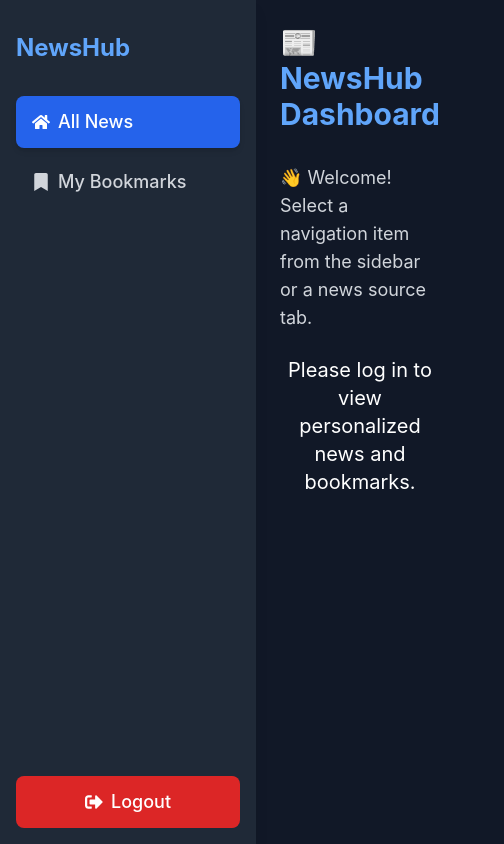
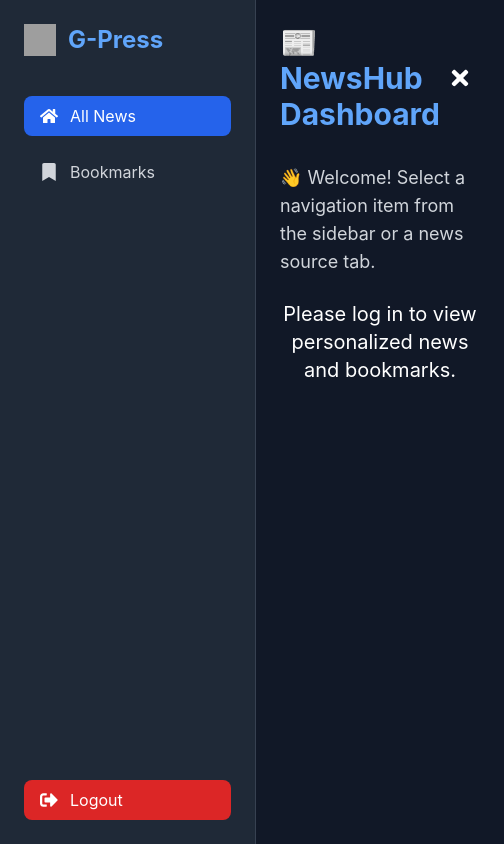
Before and after one commit to ShreyRajshekhar123/G-Press, a React (Create React App) app: page /home in a window 390 px wide. Shown: the whole page, 504 px wide, since content can reach past the window. Built offline with nearby package versions, Linux system fonts and the light colour scheme; no server answers; grey boxes are pictures that could not be loaded.

Commit message:
Added responsiveness

```diff
--- a/src/components/Sidebar.jsx
+++ b/src/components/Sidebar.jsx
@@ -1,63 +1,144 @@
-// C:\Users\OKKKK\Desktop\G-Press\G-Press\src\components\Sidebar.jsx
 import React from "react";
-import { FaHome, FaBookmark, FaSignOutAlt } from "react-icons/fa";
+import { Link } from "react-router-dom";
+import {
+  FaHome,
+  FaBookmark,
+  FaSignOutAlt,
+  FaBars,
+  FaTimes,
+} from "react-icons/fa"; // Added FaBars, FaTimes if you wanted them here
 
-// Helper function (can be moved to a utilities file if used elsewhere)
-const formatSourceName = (sourceSlug) => {
-  if (!sourceSlug) return "";
-  if (sourceSlug === "all") return "All News";
-  if (sourceSlug === "bookmarks") return "My Bookmarks";
-  // This is for internal formatting if needed, but not used in this Sidebar anymore for specific newspapers
-  return sourceSlug
-    .replace(/-/g, " ")
-    .split(" ")
-    .map((word) => word.charAt(0).toUpperCase() + word.slice(1))
-    .join(" ");
+export default function Sidebar({
+  activeTab,
+  setActiveTab,
+  onLogout,
+  isSidebarOpen, // NEW PROP
+  toggleSidebar, // NEW PROP (though we won't use it directly inside sidebar for its own toggle)
+}) {
+  const handleTabClick = (tabName) => {
+    setActiveTab(tabName);
+    // Optional: Close sidebar on small screens after clicking a tab
+    // if (window.innerWidth < 768) { // Example breakpoint for small screens
+    //   toggleSidebar();
+    // }
   };
 
-export default function Sidebar({ activeTab, setActiveTab, onLogout }) {
-  // These are the main navigation items in the sidebar
-  const navItems = [
-    { id: "all", name: "All News", icon: <FaHome className="mr-2" /> },
-    {
-      id: "bookmarks",
-      name: "My Bookmarks",
-      icon: <FaBookmark className="mr-2" />,
-    },
-  ];
+  return (
+    <div
+      className={`fixed top-0 left-0 h-full w-64 bg-gray-800 text-white p-6
+        transform transition-transform duration-300 ease-in-out
+        ${isSidebarOpen ? "translate-x-0" : "-translate-x-full"}
+        z-50 border-r border-gray-700
+      `}
+    >
+      <div className="flex items-center mb-10">
+        <img src="/logo.png" alt="G-Press Logo" className="h-8 w-8 mr-3" />
+        <h1 className="text-2xl font-bold text-blue-400">G-Press</h1>
+      </div>
 
-  return (
-    <div className="w-64 bg-gray-800 text-white flex flex-col p-4 shadow-lg h-screen fixed top-0 left-0">
-      <h2 className="text-2xl font-bold text-blue-400 mb-8 mt-4">NewsHub</h2>
-      <nav className="flex-grow">
-        <ul>
-          {navItems.map((item) => (
-            <li key={item.id} className="mb-2">
+      <nav className="space-y-4">
+        {/* All News Tab */}
         <button
-                onClick={() => setActiveTab(item.id)}
-                className={`flex items-center w-full px-4 py-3 rounded-lg text-lg font-medium transition duration-200 ease-in-out
+          className={`w-full text-left py-2 px-4 rounded-lg flex items-center transition-colors duration-200
             ${
-                                      activeTab === item.id
-                                        ? "bg-blue-600 text-white shadow-md"
-                                        : "hover:bg-gray-700 text-gray-300 hover:text-white"
+              activeTab === "all"
+                ? "bg-blue-600 text-white"
+                : "hover:bg-gray-700 text-gray-300"
             }`}
+          onClick={() => handleTabClick("all")}
         >
-                {item.icon}
-                {item.name}
+          <FaHome className="mr-3 text-lg" />
+          <span>All News</span>
         </button>
-            </li>
-          ))}
-        </ul>
+
+        {/* Bookmarks Tab (always available, but only shows content if logged in) */}
+        <button
+          className={`w-full text-left py-2 px-4 rounded-lg flex items-center transition-colors duration-200
+            ${
+              activeTab === "bookmarks"
+                ? "bg-blue-600 text-white"
+                : "hover:bg-gray-700 text-gray-300"
+            }`}
+          onClick={() => handleTabClick("bookmarks")}
+        >
+          <FaBookmark className="mr-3 text-lg" />
+          <span>Bookmarks</span>
+        </button>
+
+        {/* REMOVED: News Source Tabs and the "Sources" heading */}
+        {/*
+        <h2 className="text-gray-400 text-sm uppercase tracking-wider mt-6 mb-2">
+          Sources
+        </h2>
+        <button
+          className={`w-full text-left py-2 px-4 rounded-lg flex items-center transition-colors duration-200
+            ${
+              activeTab === "hindu"
+                ? "bg-blue-600 text-white"
+                : "hover:bg-gray-700 text-gray-300"
+            }`}
+          onClick={() => handleTabClick("hindu")}
+        >
+          <span>The Hindu</span>
+        </button>
+        <button
+          className={`w-full text-left py-2 px-4 rounded-lg flex items-center transition-colors duration-200
+            ${
+              activeTab === "hindustan-times"
+                ? "bg-blue-600 text-white"
+                : "hover:bg-gray-700 text-gray-300"
+            }`}
+          onClick={() => handleTabClick("hindustan-times")}
+        >
+          <span>Hindustan Times</span>
+        </button>
+        <button
+          className={`w-full text-left py-2 px-4 rounded-lg flex items-center transition-colors duration-200
+            ${
+              activeTab === "toi"
+                ? "bg-blue-600 text-white"
+                : "hover:bg-gray-700 text-gray-300"
+            }`}
+          onClick={() => handleTabClick("toi")}
+        >
+          <span>Times of India</span>
+        </button>
+        <button
+          className={`w-full text-left py-2 px-4 rounded-lg flex items-center transition-colors duration-200
+            ${
+              activeTab === "ie"
+                ? "bg-blue-600 text-white"
+                : "hover:bg-gray-700 text-gray-300"
+            }`}
+          onClick={() => handleTabClick("ie")}
+        >
+          <span>Indian Express</span>
+        </button>
+        <button
+          className={`w-full text-left py-2 px-4 rounded-lg flex items-center transition-colors duration-200
+            ${
+              activeTab === "dna"
+                ? "bg-blue-600 text-white"
+                : "hover:bg-gray-700 text-gray-300"
+            }`}
+          onClick={() => handleTabClick("dna")}
+        >
+          <span>DNA India</span>
+        </button>
+        */}
+        {/* Add more source buttons here as needed if you decide to put them back */}
       </nav>
 
-      {/* Logout Button at the bottom */}
+      {/* Logout button positioned at the bottom */}
+      <div className="absolute bottom-6 left-0 w-full px-6">
         <button
+          className="w-full text-left py-2 px-4 rounded-lg flex items-center bg-red-600 hover:bg-red-700 text-white transition-colors duration-200"
           onClick={onLogout}
-        className="flex items-center justify-center bg-red-600 hover:bg-red-700 text-white px-4 py-3 rounded-lg text-lg font-medium transition duration-200 ease-in-out mt-auto"
         >
-        <FaSignOutAlt className="mr-2" />
-        Logout
+          <FaSignOutAlt className="mr-3 text-lg" />
+          <span>Logout</span>
         </button>
+      </div>
     </div>
   );
 }
--- a/src/pages/Home.jsx
+++ b/src/pages/Home.jsx
@@ -1,58 +1,52 @@
 import React, { useState, useEffect, useCallback } from "react";
 import axios from "axios";
-import { auth } from "../firebase"; // Import auth directly from your firebase.js
-import { onAuthStateChanged, signOut } from "firebase/auth"; // Import onAuthStateChanged
+import { auth } from "../firebase";
+import { onAuthStateChanged, signOut } from "firebase/auth";
 import { useNavigate } from "react-router-dom";
 import Sidebar from "../components/Sidebar";
 import NewsTabs from "../components/NewsFeed";
+import { FaBars, FaTimes } from "react-icons/fa"; // Import icons for toggle button
 
 export default function Home() {
   const navigate = useNavigate();
-  // State to hold the Firebase user object
   const [currentUser, setCurrentUser] = useState(null);
-  const [loadingUser, setLoadingUser] = useState(true); // New state to track if user is being loaded
-
+  const [loadingUser, setLoadingUser] = useState(true);
   const [activeTab, setActiveTab] = useState("all");
-  // userId will now be derived from currentUser.uid
   const userId = currentUser ? currentUser.uid : null;
   const [userBookmarks, setUserBookmarks] = useState([]);
+
+  // NEW STATE: Manage sidebar visibility
+  const [isSidebarOpen, setIsSidebarOpen] = useState(true); // Start open by default
 
   // Effect to listen for Firebase auth state changes
   useEffect(() => {
     const unsubscribe = onAuthStateChanged(auth, (user) => {
       if (user) {
-        // User is signed in
         setCurrentUser(user);
         console.log("Firebase user detected:", user.uid);
       } else {
-        // User is signed out
         setCurrentUser(null);
         console.log("Firebase user logged out.");
       }
-      setLoadingUser(false); // User loading is complete
+      setLoadingUser(false);
     });
+    return () => unsubscribe();
+  }, []);
 
-    // Cleanup subscription on unmount
-    return () => unsubscribe();
-  }, []); // Empty dependency array means this runs once on mount
-
-  // Function to fetch the raw user bookmarks list
   const fetchUserBookmarks = useCallback(async () => {
-    // Only attempt to fetch if userId is available and not still loading user
     if (!userId || loadingUser) {
       console.log(
         "Skipping bookmark fetch: userId not available or user still loading."
       );
-      setUserBookmarks([]); // Ensure bookmarks are empty if no user or user still loading
+      setUserBookmarks([]);
       return;
     }
-
     try {
       const response = await axios.get(
         `http://localhost:5000/api/news/user/${userId}/bookmarks`
       );
       setUserBookmarks(response.data || []);
-      console.log("Fetched user bookmarks in Home:", response.data); // DEBUG: Confirm data
+      console.log("Fetched user bookmarks in Home:", response.data);
     } catch (err) {
       console.error(
         "Error fetching user bookmarks in Home:",
@@ -60,30 +54,33 @@ export default function Home() {
       );
       setUserBookmarks([]);
     }
-  }, [userId, loadingUser]); // Dependency array: re-create if userId or loadingUser changes
+  }, [userId, loadingUser]);
 
-  // Effect to fetch user bookmarks when the userId becomes available (after Firebase auth state changes)
   useEffect(() => {
     if (!loadingUser) {
-      // Only try to fetch once user loading is complete
       fetchUserBookmarks();
     }
-  }, [loadingUser, fetchUserBookmarks]); // Dependency array: re-run if loadingUser state or fetchUserBookmarks callback changes
+  }, [loadingUser, fetchUserBookmarks]);
 
   const handleBookmarkToggleSuccess = useCallback(() => {
     console.log("Bookmark toggle successful, re-fetching bookmarks...");
-    fetchUserBookmarks(); // Re-fetch all bookmarks to update the state
+    fetchUserBookmarks();
   }, [fetchUserBookmarks]);
 
   const handleLogout = () => {
     signOut(auth)
       .then(() => {
-        setCurrentUser(null); // Clear user state on logout
+        setCurrentUser(null);
         navigate("/");
       })
       .catch((error) => {
         console.error("Logout Error:", error);
       });
+  };
+
+  // NEW: Function to toggle sidebar visibility
+  const toggleSidebar = () => {
+    setIsSidebarOpen((prev) => !prev);
   };
 
   if (loadingUser) {
@@ -100,22 +97,38 @@ export default function Home() {
         activeTab={activeTab}
         setActiveTab={setActiveTab}
         onLogout={handleLogout}
+        isSidebarOpen={isSidebarOpen} // NEW PROP: Pass visibility state
+        toggleSidebar={toggleSidebar} // NEW PROP: Pass toggle function
       />
 
-      <div className="flex-grow ml-64 p-6 text-white">
+      {/* Main Content Area */}
+      <div
+        className={`flex-grow p-6 text-white transition-all duration-300 ease-in-out ${
+          isSidebarOpen ? "ml-64" : "ml-0" // Conditionally apply margin
+        }`}
+      >
         <div className="flex justify-between items-center mb-8">
           <h1 className="text-3xl font-bold text-blue-400">
             📰 NewsHub Dashboard
           </h1>
+          {/* NEW: Sidebar Toggle Button */}
+          <button
+            onClick={toggleSidebar}
+            className="p-2 text-white text-2xl rounded-full hover:bg-gray-700 focus:outline-none focus:ring-2 focus:ring-blue-500"
+            aria-label={isSidebarOpen ? "Close sidebar" : "Open sidebar"}
+            title={isSidebarOpen ? "Close sidebar" : "Open sidebar"}
+          >
+            {isSidebarOpen ? <FaTimes /> : <FaBars />}
+          </button>
         </div>
         <p className="text-lg text-gray-300 mb-6">
           👋 Welcome! Select a navigation item from the sidebar or a news source
           tab.
         </p>
-        {userId ? ( // Render NewsTabs only if userId is available (user is logged in)
+        {userId ? (
           <NewsTabs
             mainActiveTab={activeTab}
-            userId={userId} // Pass the real Firebase UID
+            userId={userId}
             userBookmarks={userBookmarks}
             onBookmarkToggleSuccess={handleBookmarkToggleSuccess}
           />
```
Also changed, not shown: src/components/NewsCard.jsx (+28 -5 lines). Lines whose indentation alone changed are shown as unchanged.
